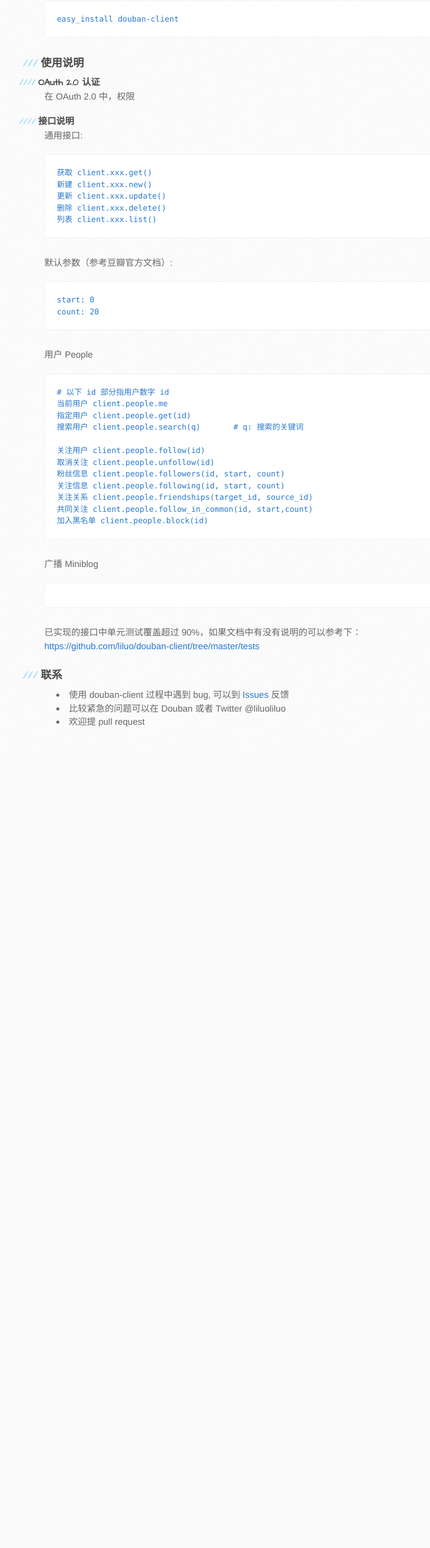
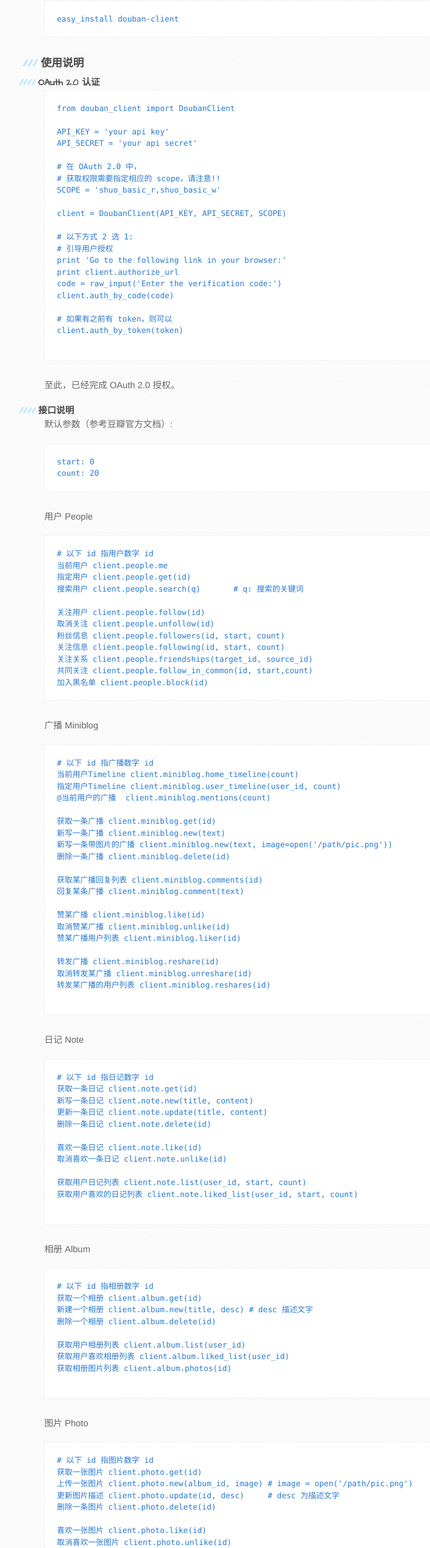
Before and after one commit to douban/douban-client, a plain HTML site: page index.html in a window 1280 px wide. Shown: the part 1060-3640 px from the top of the page at 60% size, without its empty margins (96-814 px from the left). Before the commit the page ends 2317 px from the top, so only its background shows below. Drawn offline with Linux system fonts and the light colour scheme.

Commit message:
Create gh-pages branch via GitHub

```diff
--- a/index.html
+++ b/index.html
@@ -68,18 +68,32 @@
 
 <h4>OAuth 2.0 认证</h4>
 
-<p>在 OAuth 2.0 中，权限</p>
+<pre><code>from douban_client import DoubanClient
+
+API_KEY = 'your api key'
+API_SECRET = 'your api secret'
+
+# 在 OAuth 2.0 中，
+# 获取权限需要指定相应的 scope，请注意!!
+SCOPE = 'shuo_basic_r,shuo_basic_w'
+
+client = DoubanClient(API_KEY, API_SECRET, SCOPE)
+
+# 以下方式 2 选 1:
+# 引导用户授权
+print 'Go to the following link in your browser:'
+print client.authorize_url
+code = raw_input('Enter the verification code:')
+client.auth_by_code(code)
+
+# 如果有之前有 token，则可以
+client.auth_by_token(token)
+
+</code></pre>
+
+<p>至此，已经完成 OAuth 2.0 授权。</p>
 
 <h4>接口说明</h4>
-
-<p>通用接口:</p>
-
-<pre><code>获取 client.xxx.get()
-新建 client.xxx.new()
-更新 client.xxx.update()
-删除 client.xxx.delete()
-列表 client.xxx.list()
-</code></pre>
 
 <p>默认参数（参考豆瓣官方文档）:</p>
 
@@ -89,7 +103,7 @@
 
 <p><strong>用户 People</strong></p>
 
-<pre><code># 以下 id 部分指用户数字 id
+<pre><code># 以下 id 指用户数字 id
 当前用户 client.people.me
 指定用户 client.people.get(id)
 搜索用户 client.people.search(q)       # q: 搜索的关键词
@@ -105,7 +119,71 @@
 
 <p><strong>广播 Miniblog</strong></p>
 
-<pre><code></code></pre>
+<pre><code># 以下 id 指广播数字 id
+当前用户Timeline client.miniblog.home_timeline(count)
+指定用户Timeline client.miniblog.user_timeline(user_id, count)
+@当前用户的广播  client.miniblog.mentions(count)
+
+获取一条广播 client.miniblog.get(id)
+新写一条广播 client.miniblog.new(text)
+新写一条带图片的广播 client.miniblog.new(text, image=open('/path/pic.png'))
+删除一条广播 client.miniblog.delete(id)
+
+获取某广播回复列表 client.miniblog.comments(id)
+回复某条广播 client.miniblog.comment(text)
+
+赞某广播 client.miniblog.like(id)
+取消赞某广播 client.miniblog.unlike(id)
+赞某广播用户列表 client.miniblog.liker(id)
+
+转发广播 client.miniblog.reshare(id)
+取消转发某广播 client.miniblog.unreshare(id)
+转发某广播的用户列表 client.miniblog.reshares(id)
+
+</code></pre>
+
+<p><strong>日记 Note</strong></p>
+
+<pre><code># 以下 id 指日记数字 id
+获取一条日记 client.note.get(id)
+新写一条日记 client.note.new(title, content)
+更新一条日记 client.note.update(title, content)
+删除一条日记 client.note.delete(id)
+
+喜欢一条日记 client.note.like(id)
+取消喜欢一条日记 client.note.unlike(id)
+
+获取用户日记列表 client.note.list(user_id, start, count)
+获取用户喜欢的日记列表 client.note.liked_list(user_id, start, count)
+
+</code></pre>
+
+<p><strong>相册 Album</strong></p>
+
+<pre><code># 以下 id 指相册数字 id
+获取一个相册 client.album.get(id)
+新建一个相册 client.album.new(title, desc) # desc 描述文字
+删除一个相册 client.album.delete(id)
+
+获取用户相册列表 client.album.list(user_id)
+获取用户喜欢相册列表 client.album.liked_list(user_id)
+获取相册图片列表 client.album.photos(id)
+
+</code></pre>
+
+<p><strong>图片 Photo</strong></p>
+
+<pre><code># 以下 id 指图片数字 id
+获取一张图片 client.photo.get(id)
+上传一张图片 client.photo.new(album_id, image) # image = open('/path/pic.png')
+更新图片描述 client.photo.update(id, desc)     # desc 为描述文字
+删除一条图片 client.photo.delete(id)
+
+喜欢一张图片 client.photo.like(id)
+取消喜欢一张图片 client.photo.unlike(id)
+
+</code></pre>
+
 <p>已实现的接口中单元测试覆盖超过 90%，如果文档中有没有说明的可以参考下： <a href="https://github.com/liluo/douban-client/tree/master/tests">https://github.com/liluo/douban-client/tree/master/tests</a></p>
 
 <h3>联系</h3>
```
Also changed, not shown: params.json (+1 -1 lines).
